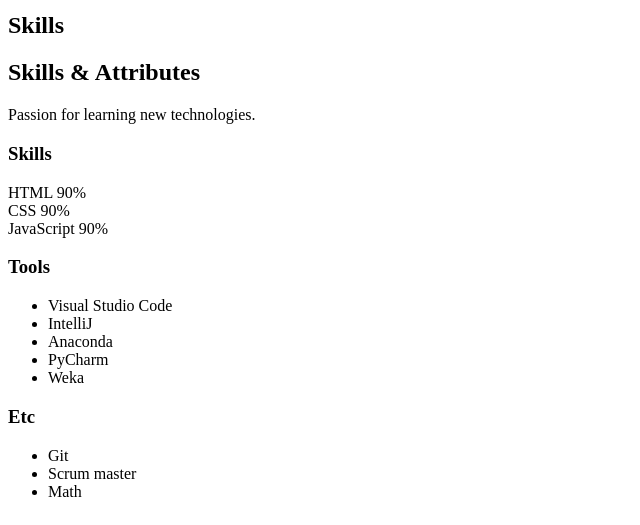
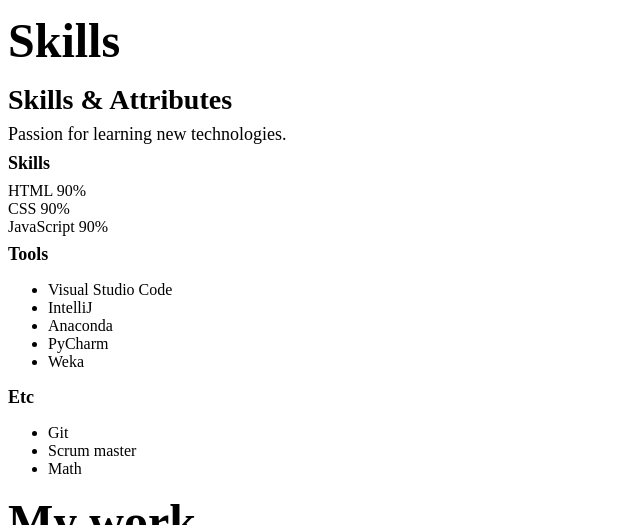
Before and after one commit to JiEun11/portfolio, a plain HTML site: page index.html in a window 1280 px wide. Shown: the part 3665-4190 px from the top of the page, without its empty margins (0-640 px from the left). Drawn offline with Linux system fonts and the light colour scheme.

Commit message:
CSS: Typography

```diff
--- a/style.css
+++ b/style.css
@@ -17,7 +17,7 @@
 
   /* Font Size */
   --font-large: 48px;
-  --font-mefium: 28px;
+  --font-medium: 28px;
   --font-regular: 18px;
   --font-small: 16px;
   --font-micro: 14px;
@@ -34,3 +34,32 @@
 * {
   box-sizing: border-box;
 }
+
+/* Typography */
+h1 {
+  font-size: var(--font-large);
+  font-weight: var(--weight-bold);
+  color: var(--color-black);
+  margin: 16px 0;
+}
+
+h2 {
+  font-size: var(--font-medium);
+  font-weight: var(--weight-semi-bold);
+  color: var(--color-black);
+  margin: 8px 0;
+}
+
+h3 {
+  font-size: var(--font-regular);
+  font-weight: var(--weight-semi-bold);
+  color: var(--color-black);
+  margin: 8px 0;
+}
+
+p {
+  font-size: var(--font-regular);
+  font-weight: var(--weight-regular);
+  color: var(--color-black);
+  margin: 4px 0;
+}
```
